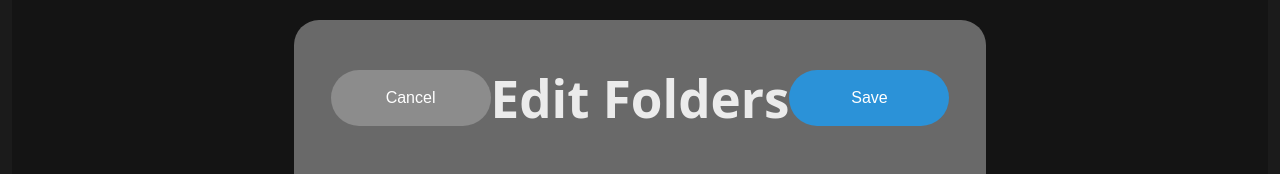
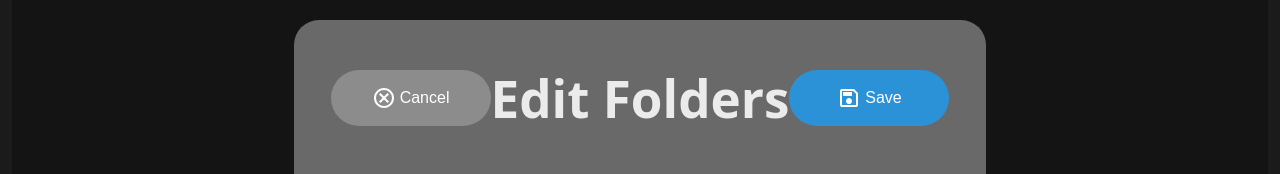
Before and after one commit to Swomp03/cs4474-project, a React (Vite) app: page / in a window 1280 px wide. Both pictures are taken after a click on the button "New Folder". Shown: the part 166-340 px from the top of the page. Built offline with nearby package versions, Linux system fonts and the light colour scheme.

Commit message:
Added save and cancel icons to the modals. Removed edit icon from deck name. Fixed text and folders moving when adding a new deck

```diff
--- a/src/components/DeckFolder.jsx
+++ b/src/components/DeckFolder.jsx
@@ -3,7 +3,7 @@ import "./componentStyles/DeckFolder.css"
 import {addDeck, loadData} from "../utils/localStorage";
 import {useEffect, useState} from "react";
 
-import editIcon from "../assets/icons/edit.svg";
+// import editIcon from "../assets/icons/edit.svg";
 import arrowDropdown from "../assets/icons/arrow_drop_down.svg";
 import useToggle from "./hooks/useToggle.js";
 
@@ -56,7 +56,7 @@ const DeckFolder = (props) =>{
                 dropdown.style.height = targetHeight + 'px';
             }, 15);
         }
-    });
+    }, [dropdownId]);
 
     return(
         <>
@@ -92,7 +92,10 @@ const DeckFolder = (props) =>{
                                 <div className="deck-card card-3"></div>
                                 <div className="deck-card card-2"></div>
                                 <div className="deck-card card-1">
-                                    <p className="deck-name display-3-lines">{deck.name} <img src={editIcon} alt="Edit Icon"/></p>
+                                    <p className="deck-name display-3-lines">
+                                        {deck.name}
+                                        {/*<img src={editIcon} alt="Edit Icon"/>*/}
+                                    </p>
                                     <p className="deck-description display-3-lines"><i>{deck.description}</i></p>
                                 </div>
                             </div>
--- a/src/components/DeckPage.jsx
+++ b/src/components/DeckPage.jsx
@@ -29,7 +29,7 @@ const DeckPage = () =>{
     return(
         <>
             {visible && <EditDeckModal toggleVisibility={toggleVisibility} cards={foundDeck.cards}
-                                       folderId={folderId} deckId={deckId}></EditDeckModal>}
+                                       folderId={folderId} deckId={deckId} />}
 
             <div className="page-container">
                 <button id='return-button' className="large-btn default-btn img-btn" title="Return to the previous page"
--- a/src/components/EditDeckModal.jsx
+++ b/src/components/EditDeckModal.jsx
@@ -3,6 +3,9 @@ import "./componentStyles/PositionEditorModal.css";
 import {saveCards} from "../utils/localStorage.js";
 import {EditDeckCards, AddDeckCard} from "./EditDeckCards.jsx";
 import {useEffect, useState} from "react";
+
+import cancel from "../assets/icons/cancel.svg"
+import save from "../assets/icons/save.svg"
 
 // TODO: Make escape hide modal as well?
 // TODO: Add warning on cancel?
@@ -224,14 +227,20 @@ const EditDeckModal = (props) => {
 
     return (
         <div id="modal-root" className="static">
-            <div id="modal-background" onClick={() => props.toggleVisibility()}></div>
+            <div id="modal-background" onClick={() => props.toggleVisibility()} />
 
             <div id="modal-container">
                 <div id="modal-body">
                     <div id="modal-header">
-                        <button type="button" className="header-btn modal-btn default-btn" onClick={() => props.toggleVisibility()}>Cancel</button>
+                        <button type="button" className="header-btn modal-btn default-btn img-btn" onClick={() => props.toggleVisibility()}>
+                            <img src={cancel} alt="Cancel icon" />
+                            Cancel
+                        </button>
                         <h1>Edit Deck</h1>
-                        <button type="submit" className="header-btn primary-btn" form="cards-container">Save</button>
+                        <button type="submit" className="header-btn primary-btn img-btn" form="cards-container">
+                            <img src={save} alt="Save icon" />
+                            Save
+                        </button>
                     </div>
 
                     <form id="cards-container" className="group-container" onSubmit={e => saveEdits(e)}>
@@ -239,9 +248,9 @@ const EditDeckModal = (props) => {
                             <EditDeckCards key={index} card={card} increaseIndex={increaseIndex}
                                            decreaseIndex={decreaseIndex} moveCard={moveCard}
                                            updateValue={updateValue} updatePosition={updatePosition}
-                                           resetPosition={resetPosition} removeCard={removeCard}></EditDeckCards>
+                                           resetPosition={resetPosition} removeCard={removeCard} />
                         ))}
-                        <AddDeckCard addCard={addCard}></AddDeckCard>
+                        <AddDeckCard addCard={addCard} />
                     </form>
                 </div>
             </div>
--- a/src/components/Home.jsx
+++ b/src/components/Home.jsx
@@ -109,7 +109,7 @@ const Home = () => {
     return (
         <>
             {visible &&
-                <NewFolderModal toggleVisibility={toggleVisibility} folders={folders} updateFolders={updateFolders}></NewFolderModal>}
+                <NewFolderModal toggleVisibility={toggleVisibility} folders={folders} updateFolders={updateFolders} />}
 
             <div className="home-header">
                 <button id="edit-layout-button" className="default-btn img-btn" title="Edit the folder layout"  onClick={toggleEditMode}>
@@ -127,7 +127,7 @@ const Home = () => {
                 <div className="deck-folders">
                     {folders.map((folder) => (
                         <div key={folder.id} className="deck-folder-group">
-                            <DeckFolder key={folder.id} folder={folder}></DeckFolder>
+                            <DeckFolder key={folder.id} folder={folder} />
 
                             {/* Static position field (always visible) */}
                             <div className="position-container">
--- a/src/components/NewFolderModal.jsx
+++ b/src/components/NewFolderModal.jsx
@@ -6,6 +6,9 @@ import "./componentStyles/PositionEditorModal.css";
 import { saveFolders, addFolder, loadData } from "../utils/localStorage.js";
 import { EditFolder, AddFolderCard } from "./EditFolders.jsx";
 import { useEffect, useState } from "react";
+
+import cancel from "../assets/icons/cancel.svg";
+import save from "../assets/icons/save.svg";
 
 
 const NewFolderModal = (props) => {
@@ -81,9 +84,15 @@ const NewFolderModal = (props) => {
             <div id="modal-container">
                 <div id="modal-body">
                     <div id="modal-header">
-                        <button type="button" className={"header-btn modal-btn default-btn"} onClick={() => props.toggleVisibility()}>Cancel</button>
+                        <button type="button" className={"header-btn modal-btn default-btn img-btn"} onClick={() => props.toggleVisibility()}>
+                            <img src={cancel} alt="Cancel icon" />
+                            Cancel
+                        </button>
                         <h1>Edit Folders</h1>
-                        <button type="submit" className={"header-btn primary-btn"} form="folders-container">Save</button>
+                        <button type="submit" className={"header-btn primary-btn img-btn"} form="folders-container">
+                            <img src={save} alt="Save icon" />
+                            Save
+                        </button>
                     </div>
 
                     <form id="folders-container" className="group-container" onSubmit={saveEdits}>
--- a/src/index.css
+++ b/src/index.css
@@ -19,7 +19,7 @@
 }
 
 body {
-  /*overflow: hidden;*/
+  overflow: visible;
   /*margin: 12px;*/
 }
 
```
Also changed, not shown: src/assets/icons/cancel.svg (added), src/assets/icons/save.svg (added).
